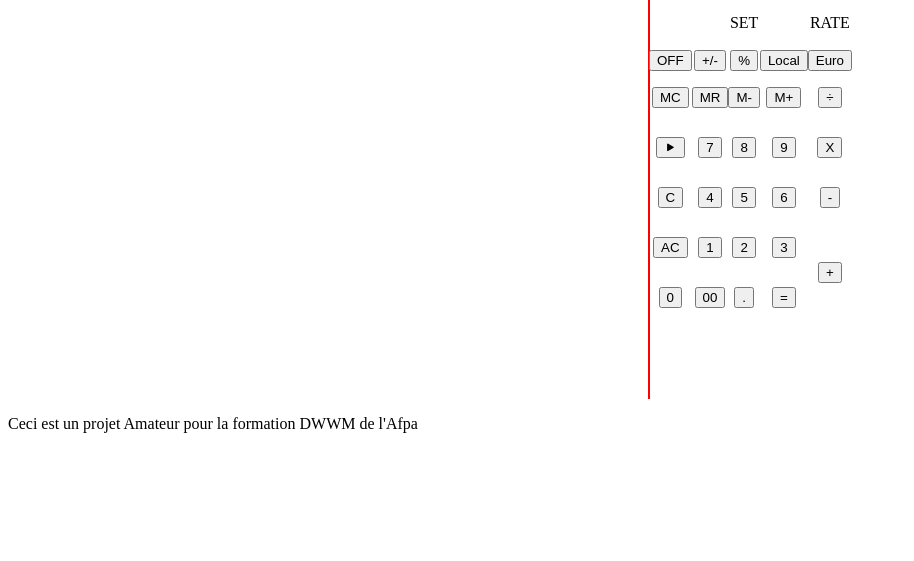
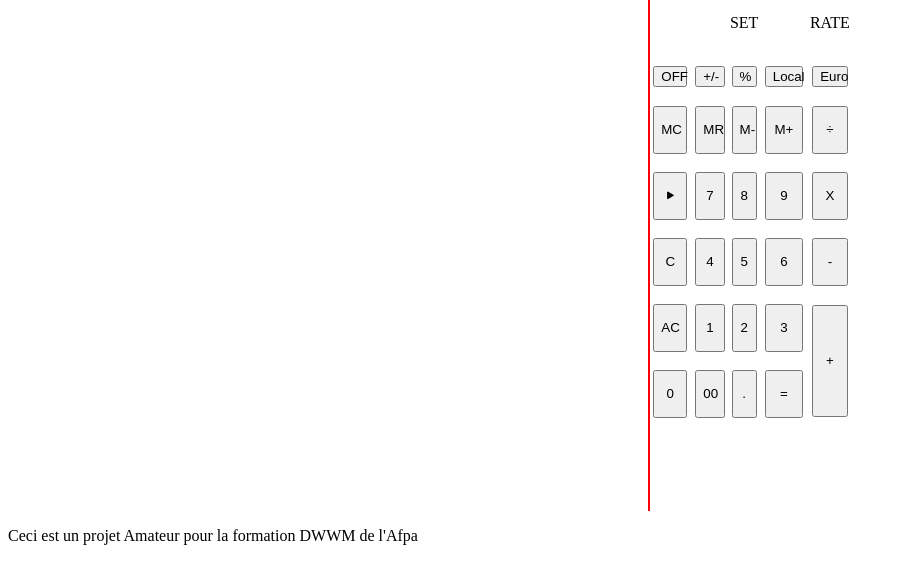
Before and after one commit to JordanTrehin76610/Calculette, a plain HTML site: page index.html in a window 1280 px wide. Shown: the part 528-1089 px from the top of the page, without its empty margins (0-914 px from the left). Before the commit the page ends 977 px from the top, so only its background shows below. Drawn offline with nearby package versions, Linux system fonts and the light colour scheme.

Commit message:
MAJ CSS Bouton

```diff
--- a/assets/css/style.css
+++ b/assets/css/style.css
@@ -40,6 +40,7 @@
     grid-template-columns: 1fr 1fr 1fr 1fr 1fr;
     grid-template-rows: 0.5fr 0.5fr 1fr 1fr 1fr 1fr 1fr 1.5fr;
     border: 1px solid red;
+    gap: 1rem 0
 }
 
 .set {
@@ -57,7 +58,7 @@
 }
 
 
-/*L'ENFER DE TOUT LES BOUTON*/
+/*L'ENFER DE TOUT LES BOUTONS*/
 
 .OFF {
     grid-column: 1 / 2;
@@ -261,3 +262,16 @@
     text-align: center;
     align-self: center;
 }
+
+button {
+    width: 80%;
+}
+
+.boutton {
+    height: 3rem;
+}
+
+.boutton_plus {
+    height: 7rem;
+
+}
--- a/index.html
+++ b/index.html
@@ -55,76 +55,76 @@
                         <button>Euro</button>
                     </div>
                     <div class="MC">
-                        <button>MC</button>
+                        <button class="boutton">MC</button>
                     </div>
                     <div class="MR">
-                        <button>MR</button>
+                        <button class="boutton">MR</button>
                     </div>
                     <div class="Mmoins">
-                        <button>M-</button>
+                        <button class="boutton">M-</button>
                     </div>
                     <div class="Mplus">
-                        <button>M+</button>
+                        <button class="boutton">M+</button>
                     </div>
                     <div class="Division">
-                        <button>÷</button>
+                        <button class="boutton">÷</button>
                     </div>
                     <div class="Play">
-                        <button><i class="bi bi-play-fill"></i></button>
+                        <button class="boutton"><i class="bi bi-play-fill"></i></button>
                     </div>
                     <div class="Sept">
-                        <button>7</button>
+                        <button class="boutton">7</button>
                     </div>
                     <div class="Huit">
-                        <button>8</button>
+                        <button class="boutton">8</button>
                     </div>
                     <div class="Neuf">
-                        <button>9</button>
+                        <button class="boutton">9</button>
                     </div>
                     <div class="Fois">
-                        <button>X</button>
+                        <button class="boutton">X</button>
                     </div>
                     <div class="C">
-                        <button>C</button>
+                        <button class="boutton">C</button>
                     </div>
                     <div class="Quatre">
-                        <button>4</button>
+                        <button class="boutton">4</button>
                     </div>
                     <div class="Cinq">
-                        <button>5</button>
+                        <button class="boutton">5</button>
                     </div>
                     <div class="Six">
-                        <button>6</button>
+                        <button class="boutton">6</button>
                     </div>
                     <div class="Moins">
-                        <button>-</button>
+                        <button class="boutton">-</button>
                     </div>
                     <div class="AC">
-                        <button>AC</button>
+                        <button class="boutton">AC</button>
                     </div>
                     <div class="Un">
-                        <button>1</button>
+                        <button class="boutton">1</button>
                     </div>
                     <div class="Deux">
-                        <button>2</button>
+                        <button class="boutton">2</button>
                     </div>
                     <div class="Trois">
-                        <button>3</button>
+                        <button class="boutton">3</button>
                     </div>
                     <div class="plus">
-                        <button>+</button>
+                        <button class="boutton_plus">+</button>
                     </div>
                     <div class="Zero">
-                        <button>0</button>
+                        <button class="boutton">0</button>
                     </div>
                     <div class="DoubleZero">
-                        <button>00</button>
+                        <button class="boutton">00</button>
                     </div>
                     <div class="Point">
-                        <button>.</button>
+                        <button class="boutton">.</button>
                     </div>
                     <div class="Egal">
-                        <button>=</button>
+                        <button class="boutton">=</button>
                     </div>
                 </div>
             </div>
```
